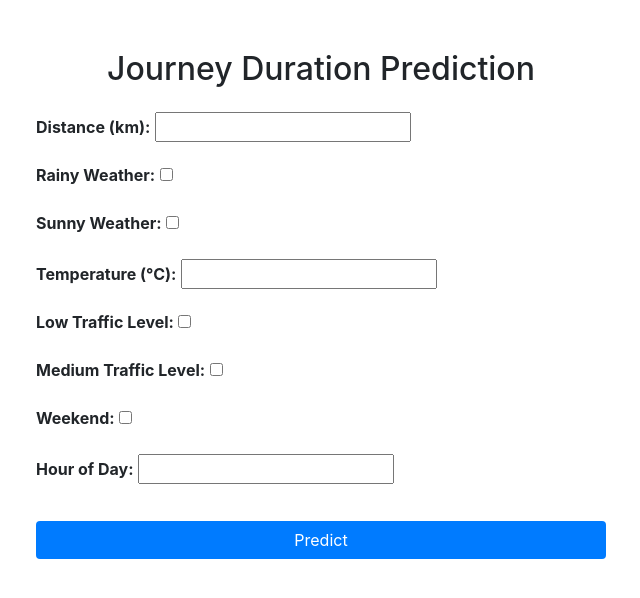
After one commit to daniella307307/Vehicle-tracking-system-django, a Django app: page /transport/predict/ in a window 1280 px wide. The commit adds this page. Shown: the top 598 px of the page, without its empty margins (319-959 px from the left). Run offline with Django 5.2, Linux system fonts and the light colour scheme; a user stored in the database is signed in; parts of the project's set-up code (start-up, migrations or seed data) failed here and were passed over; some libraries are stand-ins or nearby versions.

Commit message:
model completed

```diff
--- a/transport_scheduling/transport/forms.py
+++ b/transport_scheduling/transport/forms.py
@@ -48,3 +48,20 @@ class ScheduleForm(forms.ModelForm):
             'departure_time': forms.DateTimeInput(attrs={'class': 'form-control', 'type': 'datetime-local'}),
             'arrival_time': forms.DateTimeInput(attrs={'class': 'form-control', 'type': 'datetime-local'}),
         }
+
+from django import forms
+
+class JourneyPredictionForm(forms.Form):
+    # Numeric inputs remain the same
+    distance_km = forms.FloatField(label="Distance (km)")
+    temperature = forms.FloatField(label="Temperature (°C)")
+    hour_of_day = forms.IntegerField(label="Hour of Day (0-23)")
+
+    # Categorical inputs will be represented as binary encoded variables
+    weather_Rainy = forms.BooleanField(label="Rainy Weather", required=False)
+    weather_Sunny = forms.BooleanField(label="Sunny Weather", required=False)
+
+    traffic_level_Low = forms.BooleanField(label="Low Traffic Level", required=False)
+    traffic_level_Medium = forms.BooleanField(label="Medium Traffic Level", required=False)
+
+    day_of_week_Weekend = forms.BooleanField(label="Weekend", required=False)
--- /dev/null
+++ b/transport_scheduling/transport/templates/transport/predict.html
@@ -0,0 +1,102 @@
+<!DOCTYPE html>
+<html lang="en">
+
+<head>
+    <meta charset="UTF-8">
+    <meta name="viewport" content="width=device-width, initial-scale=1.0">
+    <title>Transport Scheduling System</title>
+
+    <!-- Bootstrap 4 CSS for styling -->
+    <link rel="stylesheet" href="https://maxcdn.bootstrapcdn.com/bootstrap/4.5.2/css/bootstrap.min.css">
+    <!-- Optional: Custom styling -->
+    <style>
+        .container {
+            max-width: 600px;
+            margin-top: 50px;
+        }
+        .form-group label {
+            font-weight: bold;
+        }
+        .btn-submit {
+            width: 100%;
+            background-color: #007bff;
+            color: white;
+        }
+        .btn-submit:hover {
+            background-color: #0056b3;
+        }
+    </style>
+</head>
+
+<body>
+    <div class="container">
+        <h2 class="text-center mb-4">Journey Duration Prediction</h2>
+        <form method="post">
+            {% csrf_token %}
+
+            <div class="form-group">
+                <label for="distance_km">Distance (km):</label>
+                {{ form.distance_km }}
+            </div>
+
+
+
+
+            <div class="form-group">
+                <label for="weather_Rainy">Rainy Weather:</label>
+                {{ form.weather_Rainy }}
+            </div>
+
+            <div class="form-group">
+                <label for="weather_Sunny">Sunny Weather:</label>
+                {{ form.weather_Sunny }}
+            </div>
+
+            <div class="form-group">
+                <label for="temperature">Temperature (°C):</label>
+                {{ form.temperature }}
+            </div>
+
+            <div class="form-group">
+                <label for="traffic_level_Low">Low Traffic Level:</label>
+                {{ form.traffic_level_Low }}
+            </div>
+
+            <div class="form-group">
+                <label for="traffic_level_Medium">Medium Traffic Level:</label>
+                {{ form.traffic_level_Medium }}
+            </div>
+
+            <div class="form-group">
+                <label for="day_of_week_Weekend">Weekend:</label>
+                {{ form.day_of_week_Weekend }}
+            </div>
+
+            <div class="form-group">
+                <label for="hour_of_day">Hour of Day:</label>
+                {{ form.hour_of_day }}
+            </div>
+
+            <button type="submit" class="btn btn-submit mt-3">Predict</button>
+
+            {% if prediction is not None %}
+            <div class="alert alert-success mt-3">
+                <p class="mb-0"><strong>Estimated Journey Duration:</strong> {{ prediction|floatformat:2 }} minutes</p>
+            </div>
+            {% endif %}
+
+            {% if error_message %}
+            <div class="alert alert-danger mt-3">
+                <p>{{ error_message }}</p>
+            </div>
+            {% endif %}
+        </form>
+    </div>
+
+    <!-- Bootstrap 4 JS and dependencies -->
+    <script src="https://code.jquery.com/jquery-3.5.1.slim.min.js"></script>
+    <script src="https://cdn.jsdelivr.net/npm/@popperjs/core@2.5.4/dist/umd/popper.min.js"></script>
+    <script src="https://maxcdn.bootstrapcdn.com/bootstrap/4.5.2/js/bootstrap.min.js"></script>
+</body>
+
+</html>
--- a/transport_scheduling/transport/urls.py
+++ b/transport_scheduling/transport/urls.py
@@ -3,7 +3,7 @@ from .views import (
     vehicle_list, add_vehicle, edit_vehicle, delete_vehicle,
     driver_list, add_driver, edit_driver, delete_driver,
     route_list, add_route, edit_route, delete_route,
-    schedule_list, add_schedule, edit_schedule, delete_schedule,dashboard, vehicle_data
+    schedule_list, add_schedule, edit_schedule, delete_schedule,dashboard, vehicle_data,predict_journey_duration
 )
 app_name= 'transport'
 urlpatterns = [
@@ -33,4 +33,7 @@ urlpatterns = [
     path('schedules/add/', add_schedule, name='add_schedule'),
     path('schedules/edit/<int:schedule_id>/', edit_schedule, name='edit_schedule'),
     path('schedules/delete/<int:schedule_id>/', delete_schedule, name='delete_schedule'),
+
+    #model predictions
+    path('predict/', predict_journey_duration, name='predict'),
 ]
--- a/transport_scheduling/transport/views.py
+++ b/transport_scheduling/transport/views.py
@@ -1,12 +1,14 @@
 from django.http import JsonResponse
 from django.shortcuts import render, redirect, get_object_or_404
 from .models import Vehicle, Driver, Schedule, Route
-from .forms import VehicleForm, DriverForm, ScheduleForm, RouteForm
+from .forms import VehicleForm, DriverForm, ScheduleForm, RouteForm,JourneyPredictionForm
 from django.contrib.auth.decorators import login_required
-
+import joblib
+from django.shortcuts import render
+import numpy as np
 
 # Vehicle Views
-
+model = joblib.load(r'C:\Users\user\Projects\vehicle-tracking\vehicle-tracking\Vehicle-tracking-system-django\transport_scheduling\transport\models\journey_duration_model.pkl')
 @login_required
 def vehicle_list(request):
     vehicles = Vehicle.objects.all()
@@ -191,3 +193,66 @@ def dashboard(request):
         'routes': routes,
         'vehicles': vehicles,
         })
+
+# Weather impact on journey duration
+weather_impact = {"Sunny": 1.0, "Cloudy": 1.2, "Rainy": 1.5}  # Example: Rain slows travel
+
+# Speed map for traffic levels
+speed_map = {
+    "Low": np.random.uniform(0.7, 1.2),  # Fast speed (fewer delays)
+    "Medium": np.random.uniform(0.4, 0.7),
+    "High": np.random.uniform(0.2, 0.4),  # Slow speed (high congestion)
+}
+@login_required
+def predict_journey_duration(request):
+    prediction = None
+    error_message = None
+
+    # Check if the form is submitted
+    if request.method == "POST":
+        form = JourneyPredictionForm(request.POST)
+        if form.is_valid():
+            data = form.cleaned_data
+
+            try:
+                # Prepare the feature array for prediction
+                features = []
+
+                # Numeric fields
+                features.append(data["distance_km"])
+                features.append(data["temperature"])
+                features.append(data["hour_of_day"])
+
+                # Weather features (binary encoded)
+                weather_Rainy = 1 if data["weather_Rainy"] else 0
+                weather_Sunny = 1 if data["weather_Sunny"] else 0
+                features.append(weather_Rainy)
+                features.append(weather_Sunny)
+
+                # Traffic level features (binary encoded)
+                traffic_level_Low = 1 if data["traffic_level_Low"] else 0
+                traffic_level_Medium = 1 if data["traffic_level_Medium"] else 0
+                features.append(traffic_level_Low)
+                features.append(traffic_level_Medium)
+
+                # Day of week feature (binary encoded)
+                day_of_week_Weekend = 1 if data["day_of_week_Weekend"] else 0
+                features.append(day_of_week_Weekend)
+
+                # Calculate the predicted journey duration (this could be done either as part of the model
+                # or as a feature. Here, it's just an example based on `distance_km`).
+                # You might need to modify this calculation if your model expects a different approach.
+                journey_duration_min = data["distance_km"] * 1.5  # Placeholder calculation for example purposes
+                features.append(journey_duration_min)
+
+                # Convert features to a numpy array (reshaped for prediction)
+                feature_array = np.array(features).reshape(1, -1)
+                prediction = model.predict(feature_array)[0]
+
+            except Exception as e:
+                error_message = str(e)
+
+    else:
+        form = JourneyPredictionForm()
+
+    return render(request, "transport/predict.html", {"form": form, "prediction": prediction, "error_message": error_message})
--- a/transport_scheduling/transport_scheduling/settings.py
+++ b/transport_scheduling/transport_scheduling/settings.py
@@ -67,7 +67,7 @@ ROOT_URLCONF = 'transport_scheduling.urls'
 TEMPLATES = [
     {
         'BACKEND': 'django.template.backends.django.DjangoTemplates',
-        'DIRS': [],
+        'DIRS': [BASE_DIR /'templates'],
         'APP_DIRS': True,
         'OPTIONS': {
             'context_processors': [
```
Also changed, not shown: transport_scheduling/transport/management/commands/generate_fake_data.py (+21 -80 lines), transport_scheduling/transport/templates/transport/dashboard.html (+6 -1 lines), transport_scheduling/transport/management/commands/journey_data.csv (added), 2 other files.
